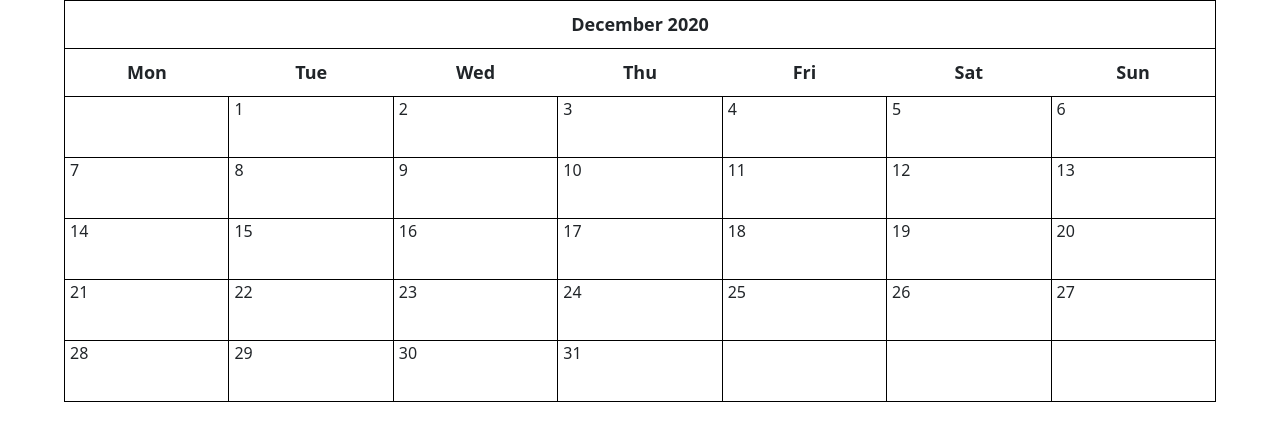
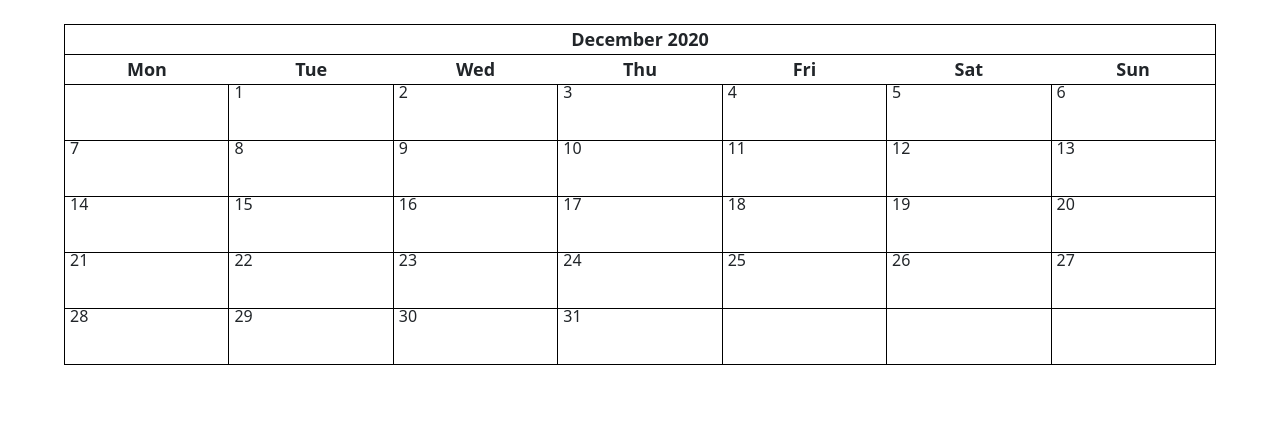
Before and after one commit to encinasj/D_Calendar, a Django app: page / in a window 1280 px wide. Shown: the top 441 px of the page. Run offline with Django 3.2, Linux system fonts and the light colour scheme; data that the repository does not hold is empty; some libraries are stand-ins or nearby versions.

Commit message:
changes magins css and size

```diff
--- a/Dcalendar/static/css/styles.css
+++ b/Dcalendar/static/css/styles.css
@@ -54,15 +54,15 @@ body {
 }
 
 .calendar th {
-  padding: 10px;
+  padding: 1px;
   text-align: center;
   font-size: 18px;
 }
 
 .calendar td {
   width: 90px;
-  height: 50px;
-  padding: 20px 0px 0px 5px;
+  height: 10px;
+  padding: 15px 0px 0px 5px;
 }
 
 .month {
--- a/Dcalendar/templates/cal/base.html
+++ b/Dcalendar/templates/cal/base.html
@@ -11,10 +11,10 @@
     crossorigin="anonymous">
   <link rel="stylesheet" href="https://cdnjs.cloudflare.com/ajax/libs/font-awesome/5.8.2/css/all.min.css" crossorigin="anonymous" />
   <link rel="stylesheet" href="{% static 'css/styles.css' %}">
-
   <title>Django Calendar App</title>
 </head>
 <body>
+    <br>
   {% block content %}
   {% endblock %}
   <!-- Optional JavaScript -->
```
